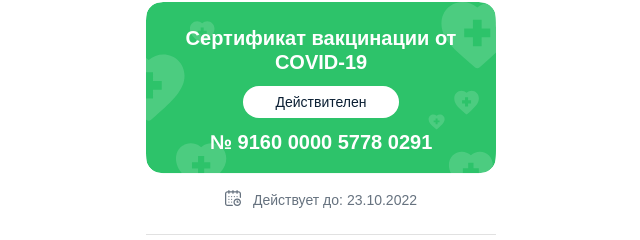
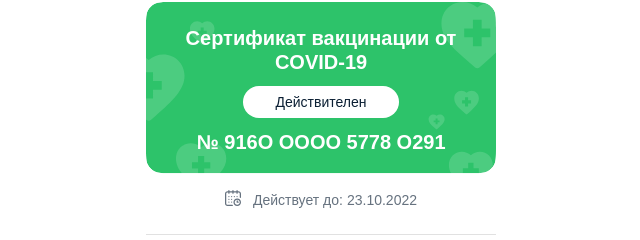
Before and after one commit to DmitryOlegovi4/gu-qrc, a plain HTML site: page index.html in a window 1280 px wide. Shown: the part 110-350 px from the top of the page, 319-959 px from the left. Drawn offline with Linux system fonts and the light colour scheme; a web font is replaced by a local one.

Commit message:
Update index.html

```diff
--- a/index.html
+++ b/index.html
@@ -199,7 +199,7 @@
                             class="status-value hide not-found"></span> <span
                             class="status-value cert-name">Действителен</span></div>
                     <h4 class="title-h4 white status-title mt-12"><span class="num-symbol">№</span> <span
-                            class="unrz">9160 0000 5778 0291</span></h4>
+                            class="unrz">916O OOOO 5778 O291</span></h4>
                 </div>
             </div>
             <div class="qr-container hide"></div>
```
